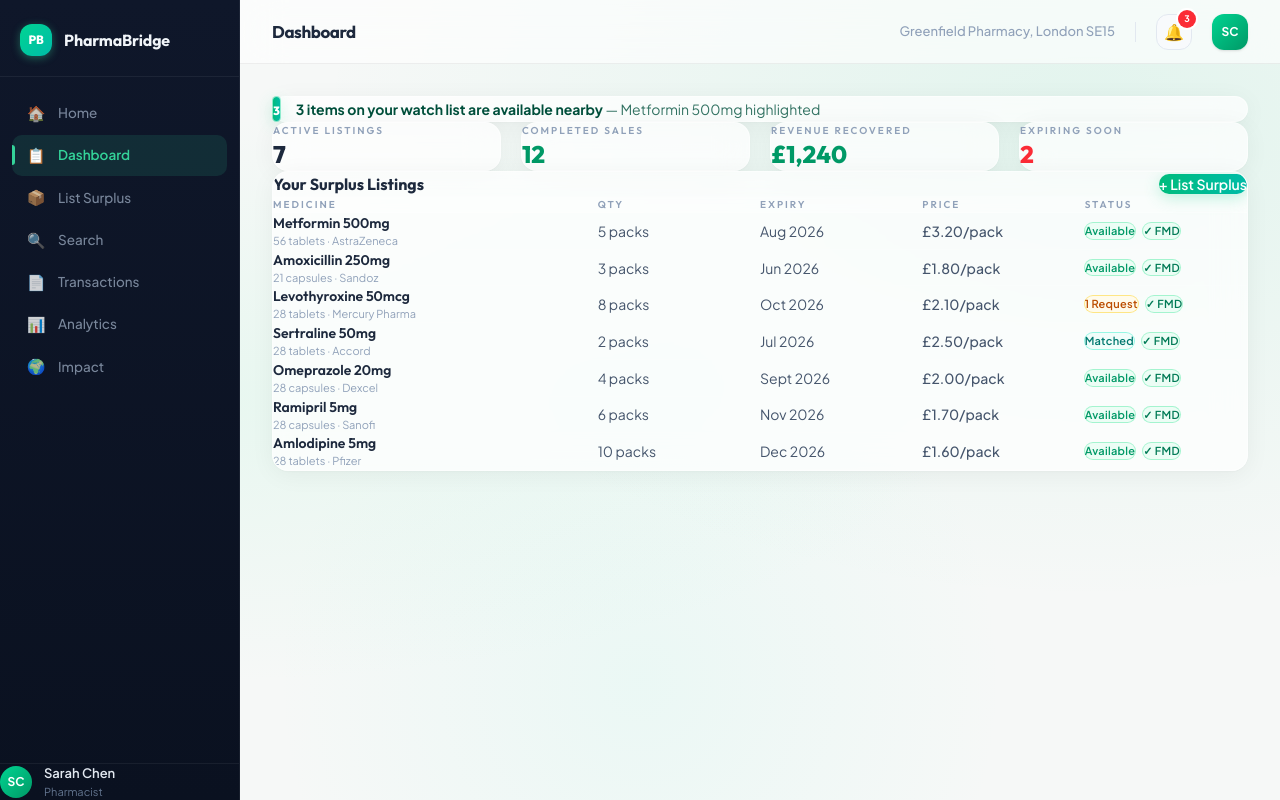
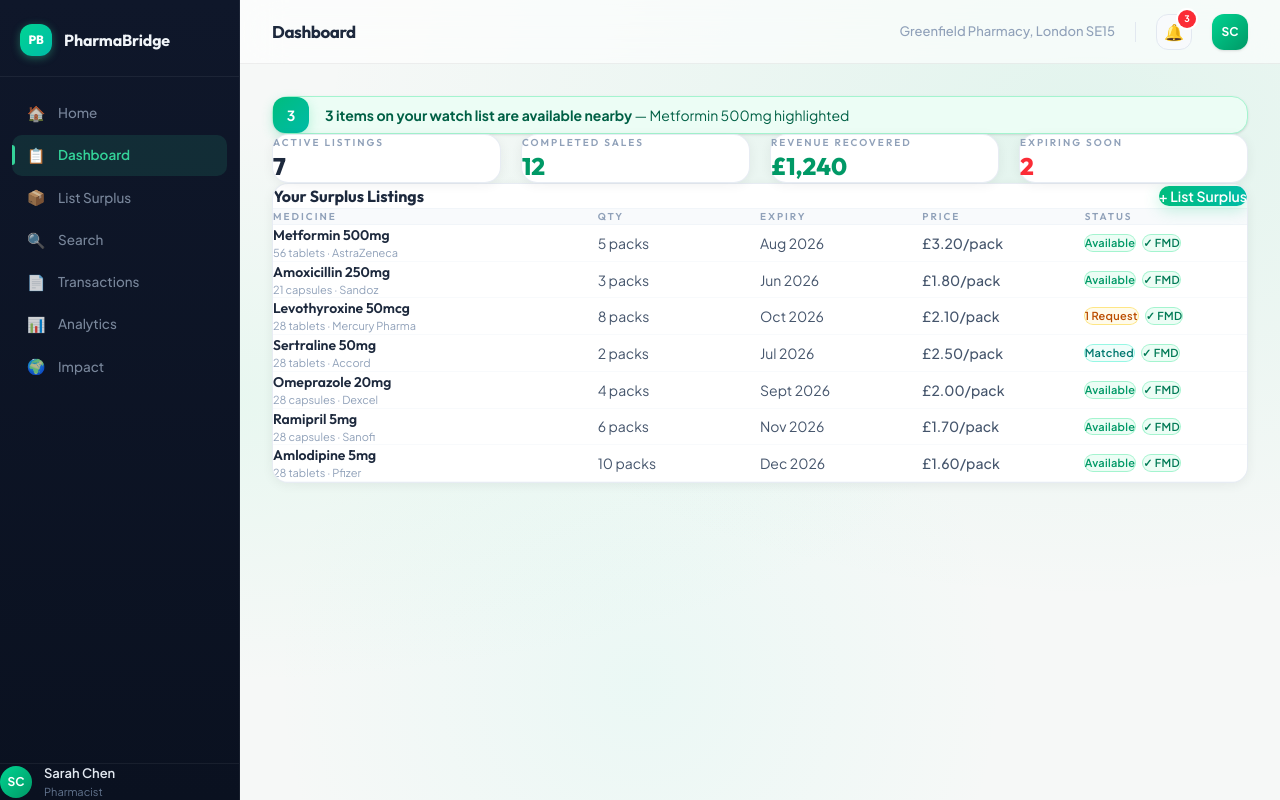
Before and after one commit to richard7ao/national-med-tech-foundation-hackathon, a Next.js app: page /dashboard in a window 1280 px wide. Built offline with nearby package versions, Linux system fonts and the light colour scheme.

Commit message:
fix: replace invisible glass-card effect with solid white cards
Glass-morphism was invisible against the light mint background.
Switched to solid white cards with visible slate borders and
proper shadows. Dashboard also gets explicit solid card styles.

```diff
--- a/app/dashboard/page.tsx
+++ b/app/dashboard/page.tsx
@@ -13,18 +13,12 @@ export default function DashboardPage() {
   return (
     <div className="space-y-7">
       {/* Alert Banner */}
-      <div className="glass-card-static px-7 py-5 flex items-center gap-4">
-        <div className="flex-shrink-0 px-3 py-1 rounded-full bg-gradient-to-r from-emerald-500 to-teal-500 shadow-[0_4px_16px_rgba(52,211,153,0.3)] ring-1 ring-emerald-400/40">
-          <span
-            className="text-white text-xs font-extrabold"
-            style={{ fontFamily: "var(--font-outfit)" }}
-          >
-            3
-          </span>
+      <div className="bg-emerald-50 border border-emerald-200 rounded-2xl px-7 py-5 flex items-center gap-4 shadow-sm">
+        <div className="w-9 h-9 rounded-xl bg-gradient-to-br from-emerald-500 to-teal-500 text-white flex items-center justify-center text-sm font-bold flex-shrink-0 shadow-[0_4px_12px_rgba(52,211,153,0.3)]">
+          3
         </div>
-        <span className="text-sm text-emerald-900/80">
-          <strong className="text-emerald-900">3 items on your watch list are available nearby</strong>{" "}
-          — Metformin 500mg highlighted
+        <span className="text-sm text-emerald-800">
+          <strong>3 items on your watch list are available nearby</strong> — Metformin 500mg highlighted
         </span>
       </div>
 
@@ -36,7 +30,7 @@ export default function DashboardPage() {
           { label: "Revenue Recovered", value: `£${perf.revenueRecovered.toLocaleString()}`, color: "text-emerald-600" },
           { label: "Expiring Soon", value: perf.expiringSoon, color: "text-red-500" },
         ].map((stat) => (
-          <div key={stat.label} className="glass-card p-7">
+          <div key={stat.label} className="bg-white rounded-2xl p-7 border border-slate-200/80 shadow-[0_2px_12px_rgba(0,0,0,0.06)] hover:shadow-[0_8px_24px_rgba(0,0,0,0.08)] transition-shadow">
             <div
               className="text-[10px] uppercase tracking-[2px] font-semibold text-slate-400 mb-3"
               style={{ fontFamily: "var(--font-outfit)" }}
@@ -54,9 +48,8 @@ export default function DashboardPage() {
       </div>
 
       {/* Listings Table */}
-      <div className="glass-card-static overflow-hidden">
-        {/* Table Title Row */}
-        <div className="px-7 py-5 border-b border-white/20 flex justify-between items-center">
+      <div className="bg-white rounded-2xl border border-slate-200/80 shadow-[0_2px_12px_rgba(0,0,0,0.06)] overflow-hidden">
+        <div className="px-7 py-5 border-b border-slate-100 flex justify-between items-center">
           <h2
             className="font-bold text-base text-slate-800"
             style={{ fontFamily: "var(--font-outfit)" }}
@@ -65,7 +58,7 @@ export default function DashboardPage() {
           </h2>
           <Link
             href="/list-surplus"
-            className="bg-gradient-to-r from-emerald-500 to-teal-500 hover:from-emerald-600 hover:to-teal-600 text-white px-5 py-2 rounded-xl text-sm font-semibold transition-all shadow-[0_4px_16px_rgba(52,211,153,0.3)]"
+            className="bg-gradient-to-r from-emerald-500 to-teal-500 hover:from-emerald-600 hover:to-teal-600 text-white px-5 py-2.5 rounded-xl text-sm font-semibold transition-all shadow-[0_4px_16px_rgba(52,211,153,0.3)]"
           >
             + List Surplus
           </Link>
@@ -73,7 +66,7 @@ export default function DashboardPage() {
 
         {/* Table Header */}
         <div
-          className="grid grid-cols-[2fr_1fr_1fr_1fr_1fr] px-7 py-5 bg-white/30 text-[10px] uppercase tracking-[2px] text-slate-400 font-semibold border-b border-white/20"
+          className="grid grid-cols-[2fr_1fr_1fr_1fr_1fr] px-7 py-4 bg-slate-50 text-[10px] uppercase tracking-[2px] text-slate-400 font-semibold border-b border-slate-100"
           style={{ fontFamily: "var(--font-outfit)" }}
         >
           <div>Medicine</div>
@@ -94,7 +87,7 @@ export default function DashboardPage() {
           return (
             <div
               key={listing.id}
-              className="grid grid-cols-[2fr_1fr_1fr_1fr_1fr] px-7 py-5 border-b border-white/10 items-center text-sm hover:bg-white/20 transition-colors"
+              className="grid grid-cols-[2fr_1fr_1fr_1fr_1fr] px-7 py-5 border-b border-slate-50 items-center text-sm hover:bg-slate-50/60 transition-colors"
             >
               <div>
                 <div
--- a/app/globals.css
+++ b/app/globals.css
@@ -160,14 +160,12 @@ h1, h2, h3, h4, h5, h6 {
   padding: 32px;
 }
 
-/* ─── Glass Card System ─── */
+/* ─── Card System ─── */
 .glass-card {
-  background: rgba(255, 255, 255, 0.72);
-  backdrop-filter: blur(16px);
-  -webkit-backdrop-filter: blur(16px);
-  border: 1px solid rgba(255, 255, 255, 0.5);
+  background: #ffffff;
+  border: 1px solid rgba(226, 232, 240, 0.8);
   box-shadow:
-    0 4px 24px rgba(0, 0, 0, 0.05),
+    0 2px 12px rgba(0, 0, 0, 0.06),
     0 1px 2px rgba(0, 0, 0, 0.03);
   border-radius: 16px;
   transition: transform 0.25s ease, box-shadow 0.25s ease;
@@ -176,17 +174,15 @@ h1, h2, h3, h4, h5, h6 {
 .glass-card:hover {
   transform: translateY(-2px);
   box-shadow:
-    0 8px 32px rgba(0, 0, 0, 0.08),
+    0 8px 28px rgba(0, 0, 0, 0.08),
     0 2px 4px rgba(0, 0, 0, 0.04);
 }
 
 .glass-card-static {
-  background: rgba(255, 255, 255, 0.72);
-  backdrop-filter: blur(16px);
-  -webkit-backdrop-filter: blur(16px);
-  border: 1px solid rgba(255, 255, 255, 0.5);
+  background: #ffffff;
+  border: 1px solid rgba(226, 232, 240, 0.8);
   box-shadow:
-    0 4px 24px rgba(0, 0, 0, 0.05),
+    0 2px 12px rgba(0, 0, 0, 0.06),
     0 1px 2px rgba(0, 0, 0, 0.03);
   border-radius: 16px;
 }
```
